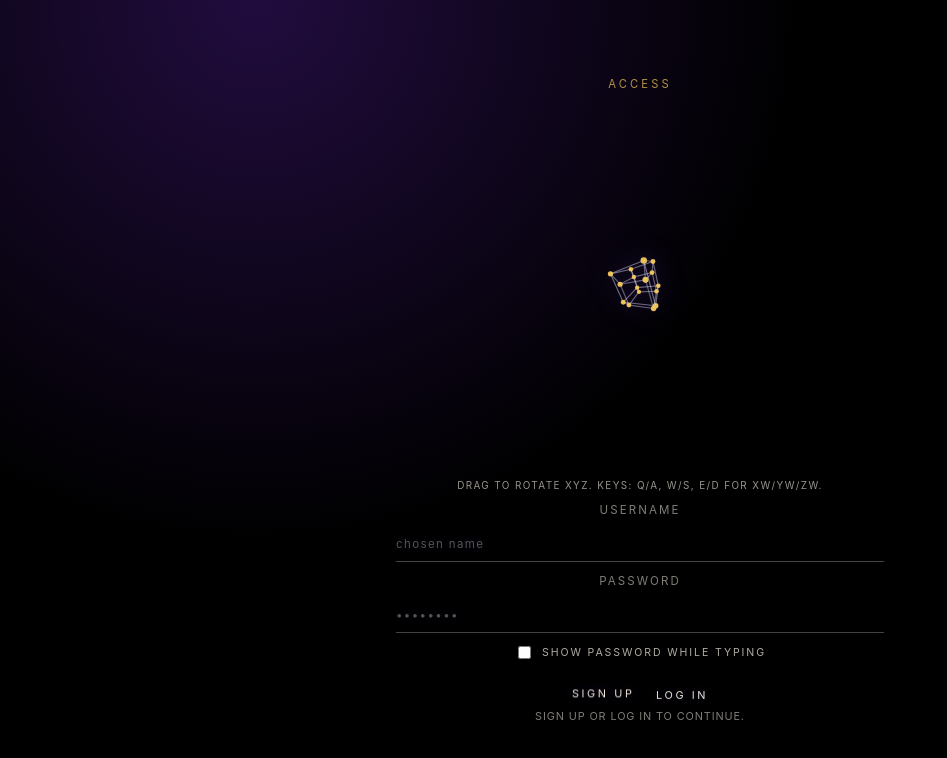
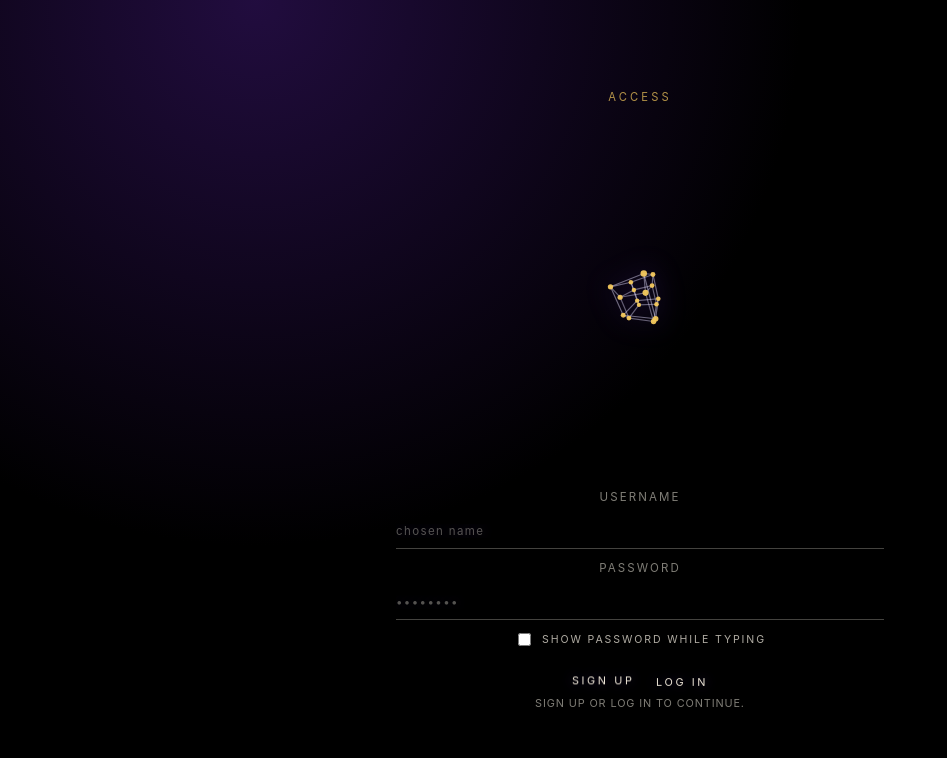
Before and after one commit to soLoveLuka/The-Eye, a website: page index.html in a window 1280 px wide. Shown: the whole page, without its empty margins (0-947 px from the left). Drawn offline with Linux system fonts and the light colour scheme.

Commit message:
Remove hypercube control hint text and tighten spacing under auth tesseract

```diff
--- a/index.html
+++ b/index.html
@@ -17,7 +17,6 @@
       <div class="auth-veil">
         <p class="eyebrow">Access</p>
         <canvas class="tesseract-canvas" id="hypercubeCanvas" width="360" height="360" aria-hidden="true"></canvas>
-        <p class="tesseract-hint">Drag to rotate XYZ. Keys: Q/A, W/S, E/D for XW/YW/ZW.</p>
         <label>Username<input id="authUsername" type="text" autocomplete="username" maxlength="24" placeholder="chosen name" /></label>
         <label>Password<input id="authPassword" type="password" autocomplete="current-password" placeholder="••••••••" /></label>
         <label class="auth-inline"><input id="authShowPassword" type="checkbox" /> Show password while typing</label>
--- a/styles.css
+++ b/styles.css
@@ -21,17 +21,9 @@ button { cursor: pointer; }
   display: block;
   width: min(360px, 84vw);
   height: min(360px, 84vw);
-  margin: 2px auto 14px;
+  margin: 2px auto 2px;
   transform: translateZ(48px);
   filter: drop-shadow(0 0 14px rgba(126,73,255,.38));
-}
-.tesseract-hint {
-  margin: 0 0 12px;
-  text-align: center;
-  color: rgba(244,239,226,.62);
-  font-size: .62rem;
-  letter-spacing: .14em;
-  text-transform: uppercase;
 }
 .auth-veil label { text-transform: uppercase; letter-spacing: .18em; }
 .auth-veil input { border: 0; border-bottom: 1px solid rgba(244,239,226,.28); border-radius: 0; background: transparent; padding: 10px 0; color: rgba(255,249,236,.98); caret-color: rgba(244,201,93,.96); letter-spacing: .06em; text-shadow: 0 0 12px rgba(140,82,255,.25); transition: border-color .12s linear, transform .12s linear, text-shadow .12s linear; }
```
